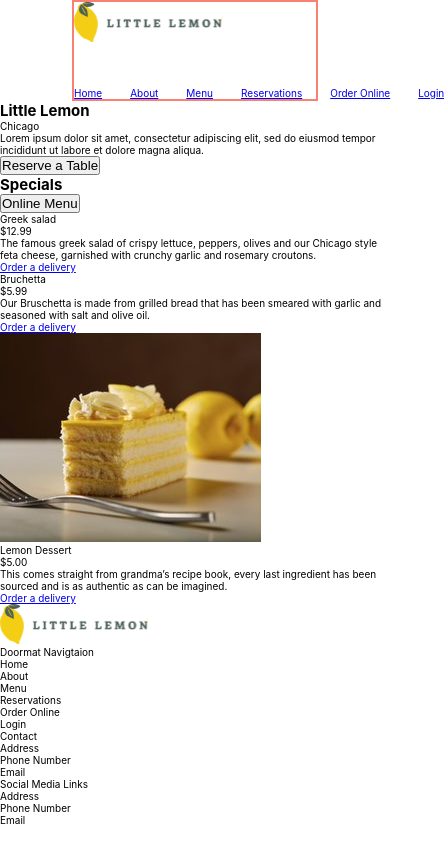
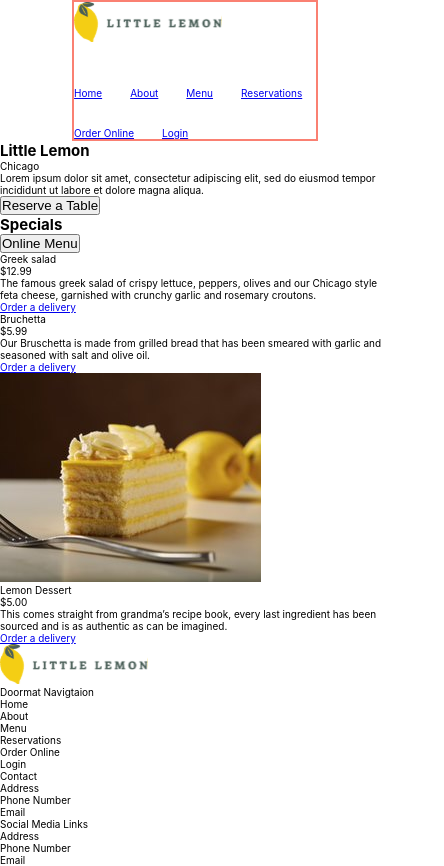
Before and after one commit to Ralph0210/frontend_repo, a React (Create React App) app in the folder capstone/: page / in a window 390 px wide. Shown: the whole page, 444 px wide, since content can reach past the window. Before the commit the page ends 844 px from the top, so only its background shows below. Built offline with nearby package versions, Linux system fonts and the light colour scheme.

Commit message:
header responsive

```diff
--- a/capstone/src/index.css
+++ b/capstone/src/index.css
@@ -34,22 +34,14 @@ header {
   display: flex;
   gap: 4.5rem;
   flex-wrap: wrap;
-}
-
-nav {
-  flex: 1;
-  display: flex;
   align-items: center;
 }
 
 .nav_list {
   display: flex;
+  flex-wrap: wrap;
   flex-shrink: 0;
   list-style: none;
   align-items: center;
   gap: 2.8rem;
 }
-
-nav li {
-  flex: 1 0 1;
-}
```
